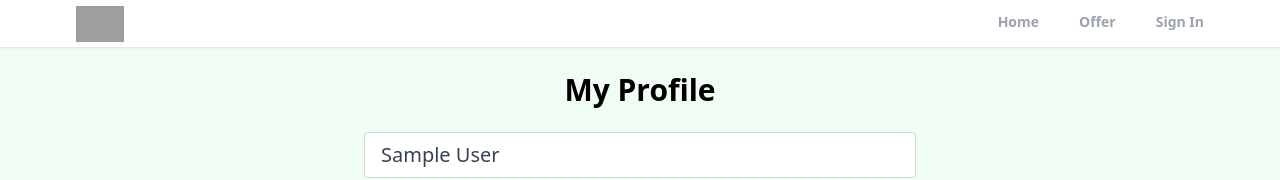
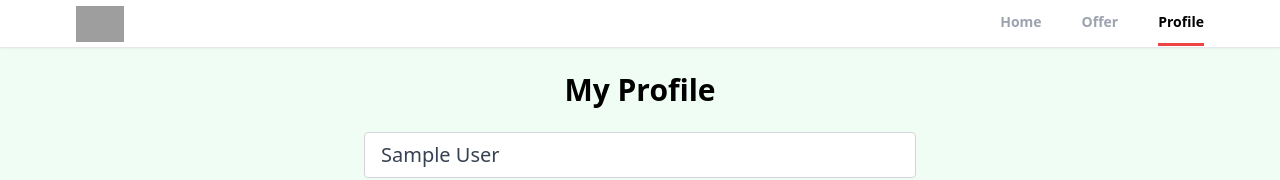
Before and after one commit to BenHuang9/Realtor, a React (Create React App) app: page /profile in a window 1280 px wide. Shown: the top 180 px of the page. Built offline with nearby package versions, Linux system fonts and the light colour scheme; no server answers; sample sign-in values are in the browser's storage; grey boxes are pictures that could not be loaded.

Commit message:
update sign in/ profile link on header

```diff
--- a/src/components/Header.jsx
+++ b/src/components/Header.jsx
@@ -1,7 +1,25 @@
-import React from 'react'
+import { getAuth, onAuthStateChanged } from 'firebase/auth';
+import React, { useEffect, useState } from 'react'
 import { NavLink } from 'react-router-dom';
+function Header() {
 
-function Header() {
+    const auth = getAuth()
+    const [checkSignIn, setCheckSignIn] = useState(false)
+
+
+    useEffect( ()=>{
+        onAuthStateChanged(auth,(user)=>{
+            if(user){
+                setCheckSignIn(true)
+            }else{
+                setCheckSignIn(false)
+            }
+            console.log(user)
+        })
+
+
+    })
+
     return (
         <div className="bg-white border-b shadow-sm sticky top-0 z-50">
             <header className='flex justify-between items-center px-3 max-w-6xl mx-auto'>
@@ -17,7 +35,7 @@ function Header() {
                             <NavLink to='/offers' className={({ isActive }) => isActive ? "text-black border-b-[3px] py-3 border-b-red-500" : ""}>Offer</NavLink>
                         </li>
                         <li className="cursor-pointer py-3 text-sm font-semibold text-gray-400 border-b-[3px] border-b-transparent">
-                        <NavLink to='/sign-in' className={({ isActive }) => isActive ? "text-black border-b-[3px] py-3 border-b-red-500" : ""}>Sign In</NavLink>
+                            <NavLink to={checkSignIn ? "/profile" : "/sign-in"} className={({ isActive }) => isActive ? "text-black border-b-[3px] py-3 border-b-red-500" : ""}>{checkSignIn ? "Profile" : "Sign In"}</NavLink>
                         </li>
                     </ul>
                 </div>
```
Lines whose indentation alone changed are shown as unchanged.
